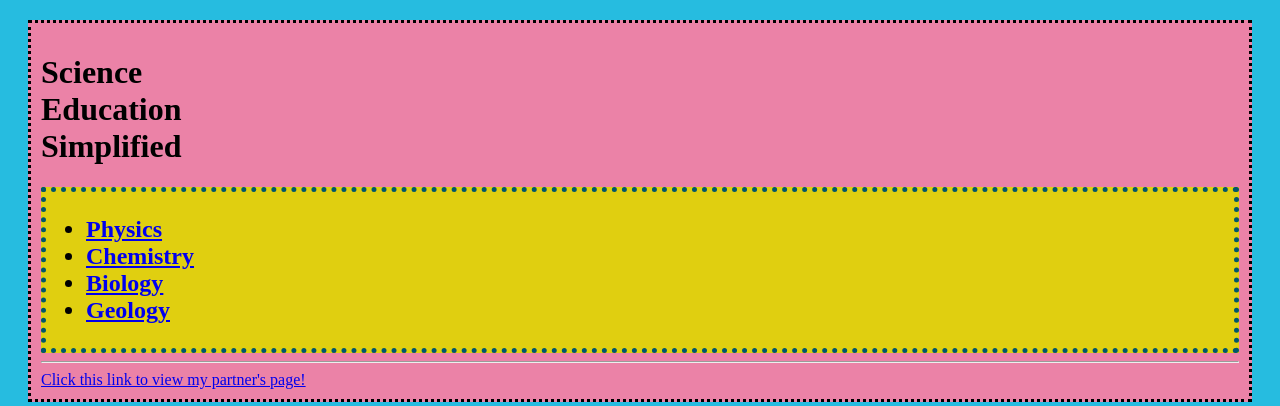
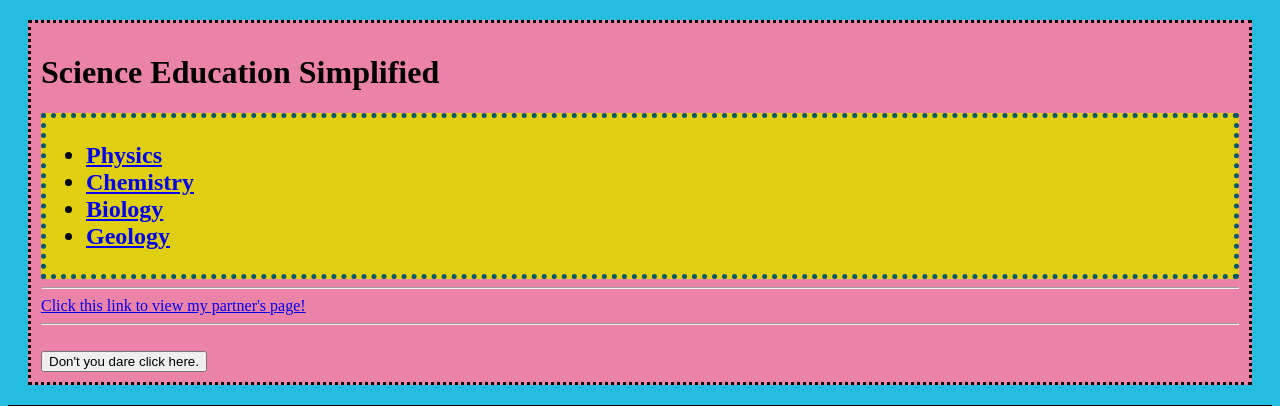
Before and after one commit to tomgtaylor/code-102, a plain HTML site: page index.html in a window 1280 px wide. Shown: the top 406 px of the page. Drawn offline with Linux system fonts and the light colour scheme.

Commit message:
Added JS button

```diff
--- a/app.js
+++ b/app.js
@@ -1,5 +1,3 @@
-let firstName = promt("What is your first name?");
-
-console.log(firstName);
-
-document.write("Hello" , firstName, "How are you today?");
+function function1(){
+    alert("Don't touch me!");
+}
--- a/index.html
+++ b/index.html
@@ -21,7 +21,8 @@
             </h2>
         </nav>
         <hr>
-        <a href="https://austinlimanek.github.io/science-education/">Click this link to view my partner's page!</a>
+        <a href="https://austinlimanek.github.io/science-education/">Click this link to view my partner's page!</a><br><hr><br>
+    <button onclick="function1()">Don't you dare click here.</button>
     </header>
 
   <script src="app.js"></script>
--- a/style.css
+++ b/style.css
@@ -17,7 +17,7 @@ nav {
 
 h1 {
     float:none;
-    width: 100px;
+    width: none;
     margin-right: 200px;
 }
 
```
